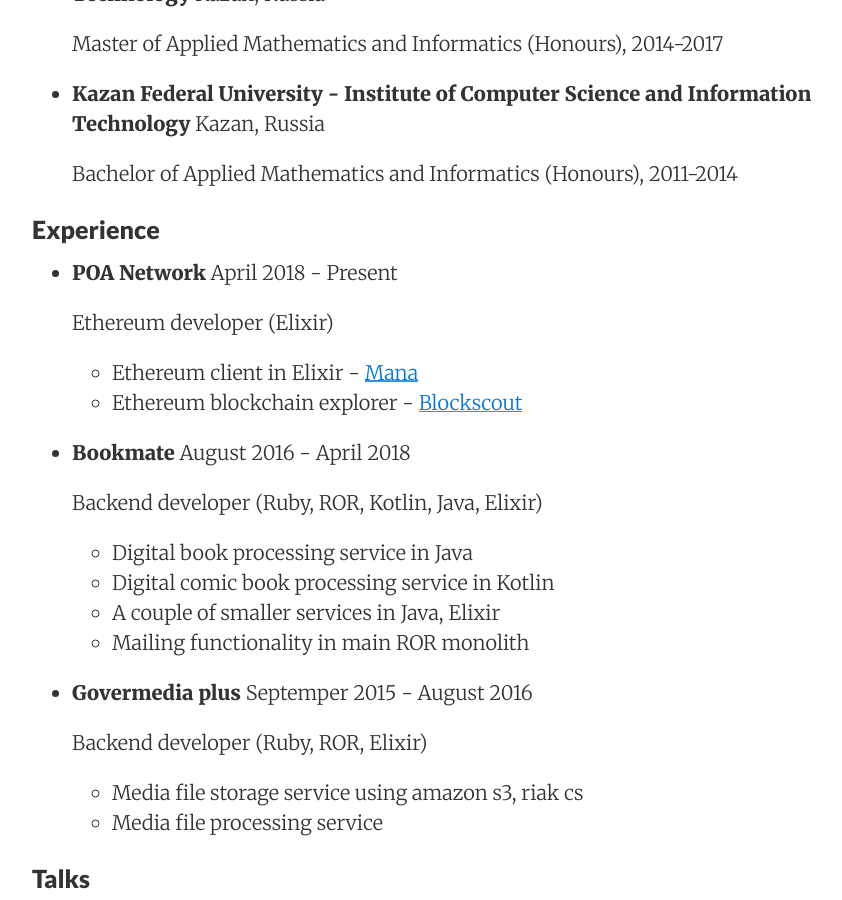
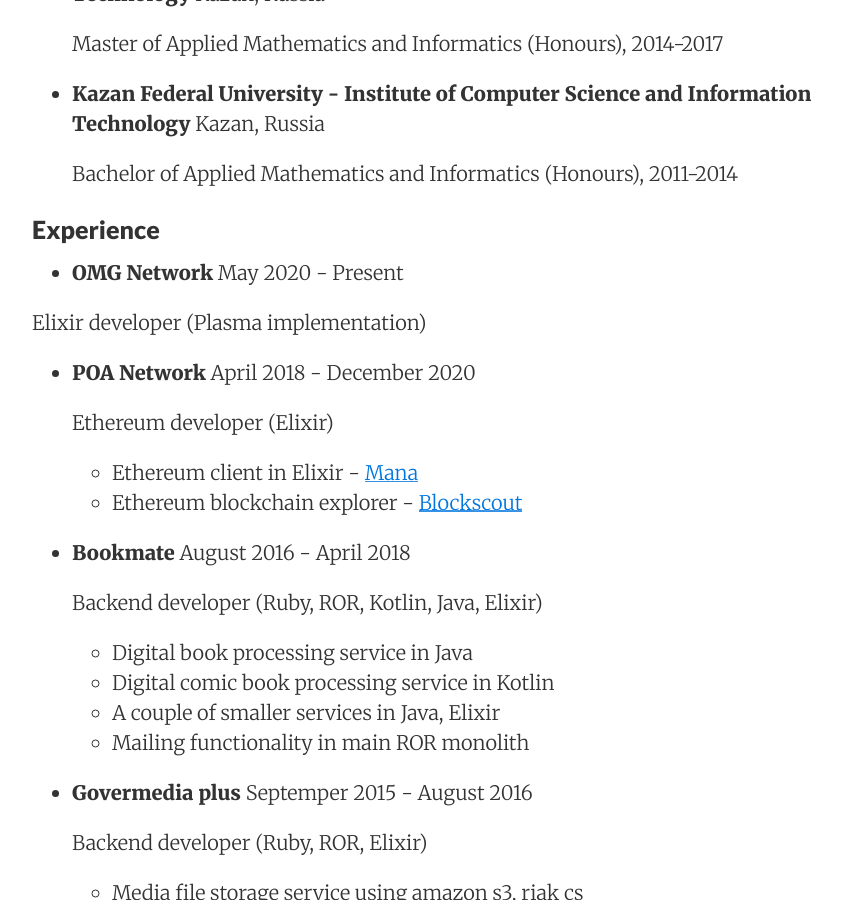
Before and after one commit to ayrat555/ayrat555.github.io, a Jekyll site: the page built from about.md, in a window 1280 px wide and 900 px high, scrolled down 390 px. Shown: the whole window, without its empty margins (188-1030 px from the left). Built offline with Jekyll 4.4.1, drawn with Linux system fonts in a browser that asks for light colours; nearby versions of some CDN libraries.

Commit message:
add about

```diff
--- a/about.md
+++ b/about.md
@@ -19,7 +19,11 @@
 
 ### Experience
 
-- **POA Network** April 2018 - Present
+- **OMG Network** May 2020 - Present
+
+ Elixir developer (Plasma implementation)
+
+- **POA Network** April 2018 - December 2020
 
   Ethereum developer (Elixir)
   - Ethereum client in Elixir - [Mana](https://github.com/poanetwork/mana)
```
